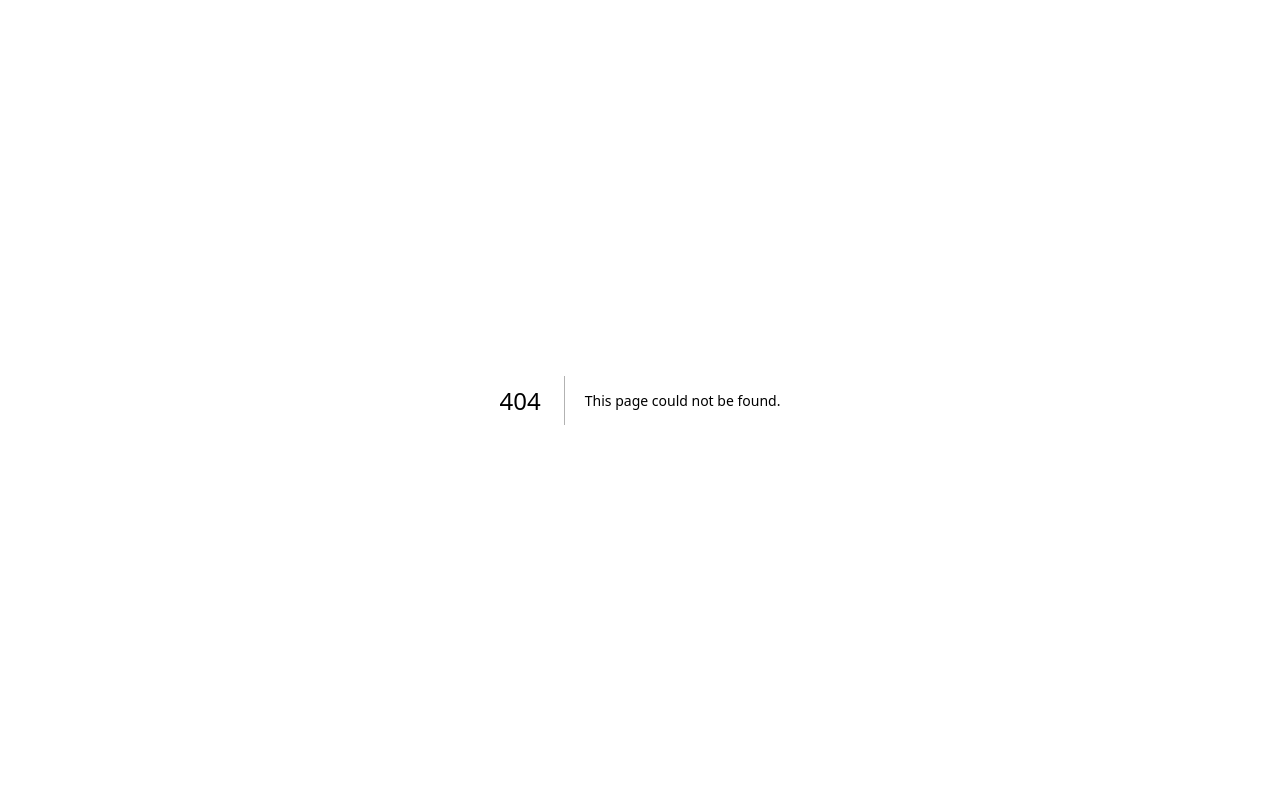
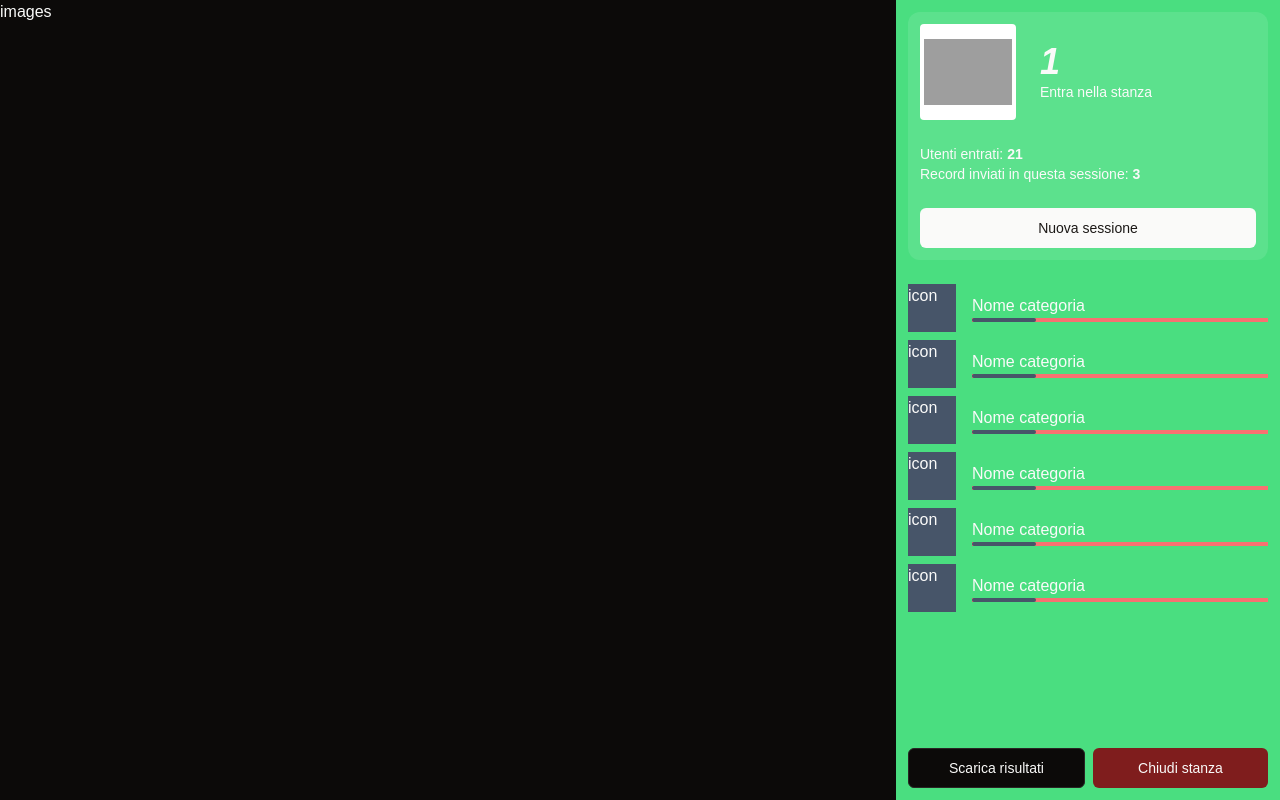
Before and after one commit to kici8/self-image-fe, a Next.js app: page /room/1 in a window 1280 px wide. Before the commit this address had no page. Built offline with nearby package versions, Linux system fonts and the light colour scheme; grey boxes are pictures that could not be loaded.

Commit message:
feat: wip room page

```diff
--- /dev/null
+++ b/src/app/room/[code]/page.tsx
@@ -0,0 +1,83 @@
+import { Button } from '@/components/ui/button';
+
+// TODO: maybe use query params instead of path params and make the page client-side only
+export default async function Page({
+  params,
+}: {
+  params: Promise<{ code: string }>;
+}) {
+  const code = (await params).code;
+
+  // TODO: listen for changes in the room and update the UI accordingly
+  // On the main content show the gallery of images
+
+  // On the sidebar show:
+
+  // // The room code
+  // // The qr to join the room // TODO: ask what data to put in the qr
+  // // The list of users that ask to join the room or just the counter
+
+  // // Results and categories
+
+  // // New session button
+  // // Download results button
+  // // Close room button
+  return (
+    <div className='flex h-svh'>
+      <div className='flex-1'>images</div>
+
+      <div className='flex min-w-96 flex-grow-0 flex-col gap-6 bg-green-400 p-3'>
+        <div className='flex flex-grow-0 flex-col gap-6 rounded-xl bg-foreground/10 p-3'>
+          <div className='flex'>
+            <div className='flex h-24 w-24 items-center justify-center rounded-sm bg-white p-1'>
+              <img
+                src={`https://api.qrserver.com/v1/create-qr-code/?size=256x256&data=${code}`}
+                alt={`QR code for room ${code}`}
+                className='block flex-1'
+              />
+            </div>
+
+            <div className='flex flex-1 flex-col justify-center px-6'>
+              <h2 className='text-4xl font-semibold italic'>{code}</h2>
+              <p className='text-sm'>Entra nella stanza</p>
+            </div>
+          </div>
+
+          <div className='flex flex-col text-sm'>
+            <div className='flex gap-1'>
+              Utenti entrati:<span className='font-bold'>21</span>
+            </div>
+            <div className='flex gap-1'>
+              Record inviati in questa sessione:
+              <span className='font-bold'>3</span>
+            </div>
+          </div>
+          <Button>Nuova sessione</Button>
+        </div>
+
+        <div className='flex flex-1 flex-col gap-2'>
+          {[0, 1, 2, 3, 4, 5].map((i) => (
+            <div className='flex items-center gap-4' key={i}>
+              <div className='h-12 w-12 grow-0 bg-slate-600'>icon</div>
+              <div className='flex flex-1 flex-col'>
+                <p>Nome categoria</p>
+                <div className='h-1 w-full bg-red-400'>
+                  <div className='h-full w-16 flex-1 rounded-lg bg-slate-600'></div>
+                </div>
+              </div>
+            </div>
+          ))}
+        </div>
+
+        <div className='flex gap-2'>
+          <Button variant='outline' className='flex-1'>
+            Scarica risultati
+          </Button>
+          <Button variant='destructive' className='flex-1'>
+            Chiudi stanza
+          </Button>
+        </div>
+      </div>
+    </div>
+  );
+}
```
